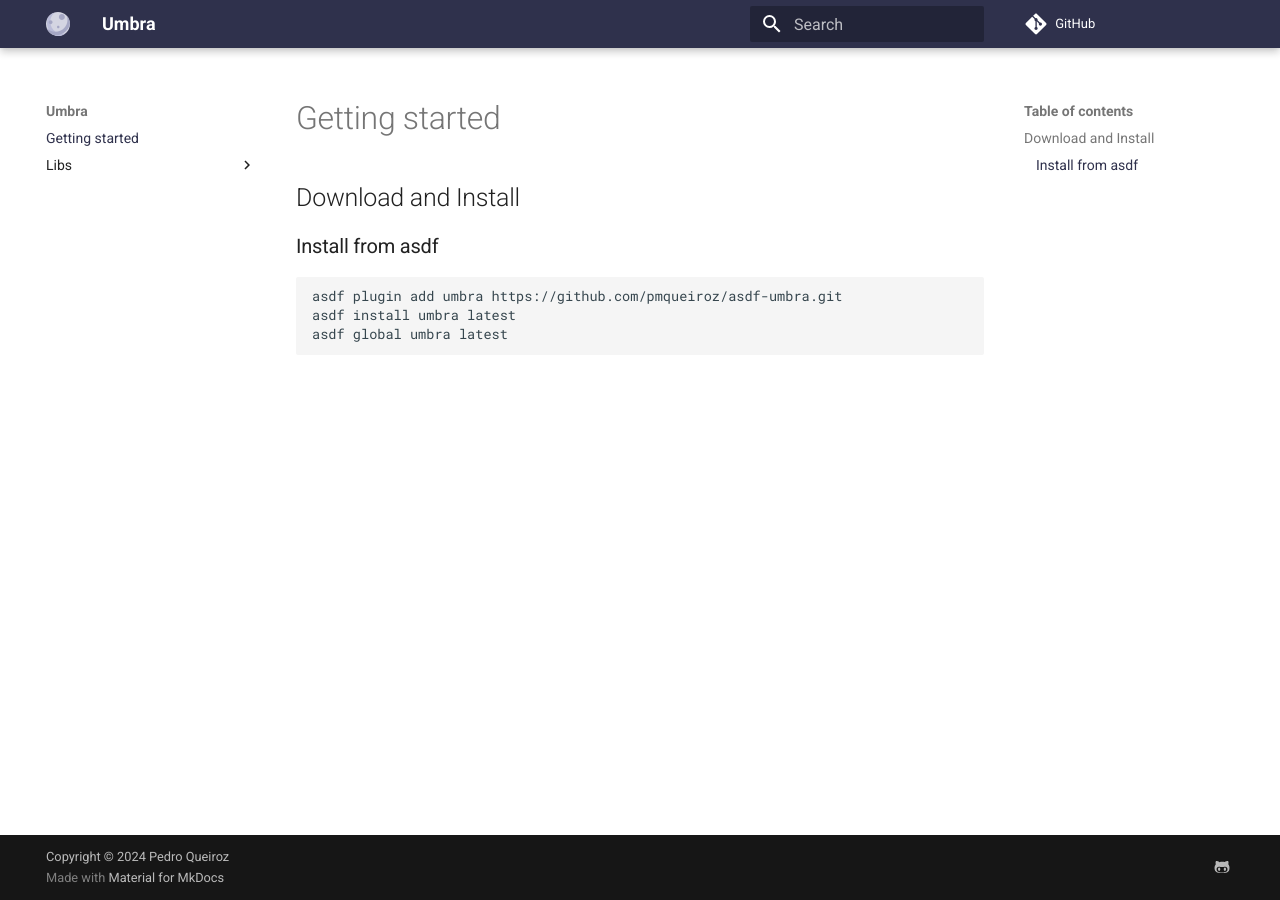
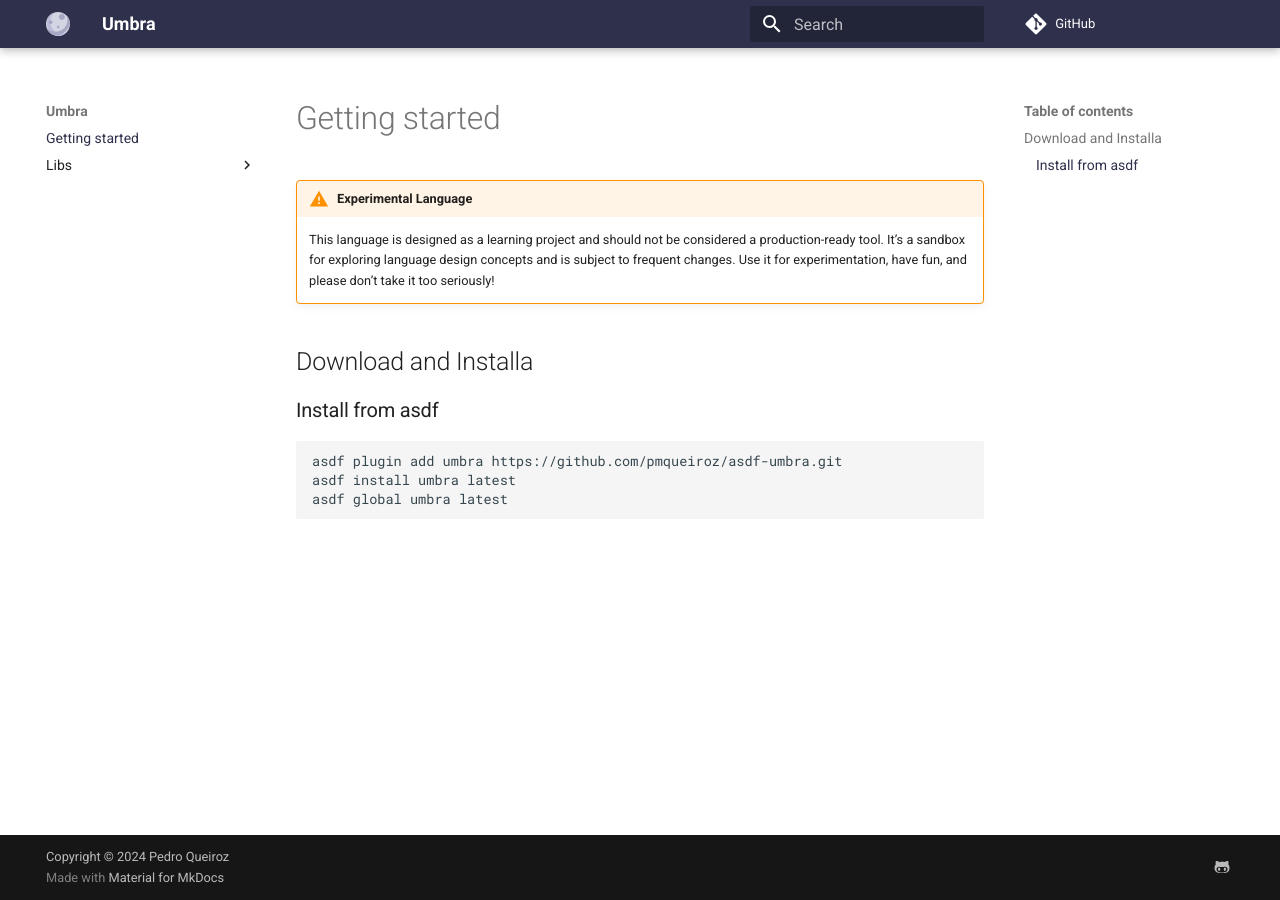
Before and after one commit to pmqueiroz/umbra, an MkDocs documentation site: the page built from docs/docs/index.md, in a window 1280 px wide. Built offline with MkDocs 1.6.1 and Material for MkDocs 9.7.7, drawn with Linux system fonts in a browser that asks for light colours; comment, search, counter and statistics services are not loaded.

Commit message:
docs: add experimental warning

```diff
--- a/docs/docs/index.md
+++ b/docs/docs/index.md
@@ -1,4 +1,8 @@
-## Download and Install
+!!! warning "Experimental Language"
+    This language is designed as a learning project and should not be considered a production-ready tool. It’s a sandbox for exploring language design concepts and is subject to frequent changes. Use it for experimentation, have fun, and please don’t take it too seriously!
+
+
+## Download and Installa
 
 ### Install from asdf
 
```
